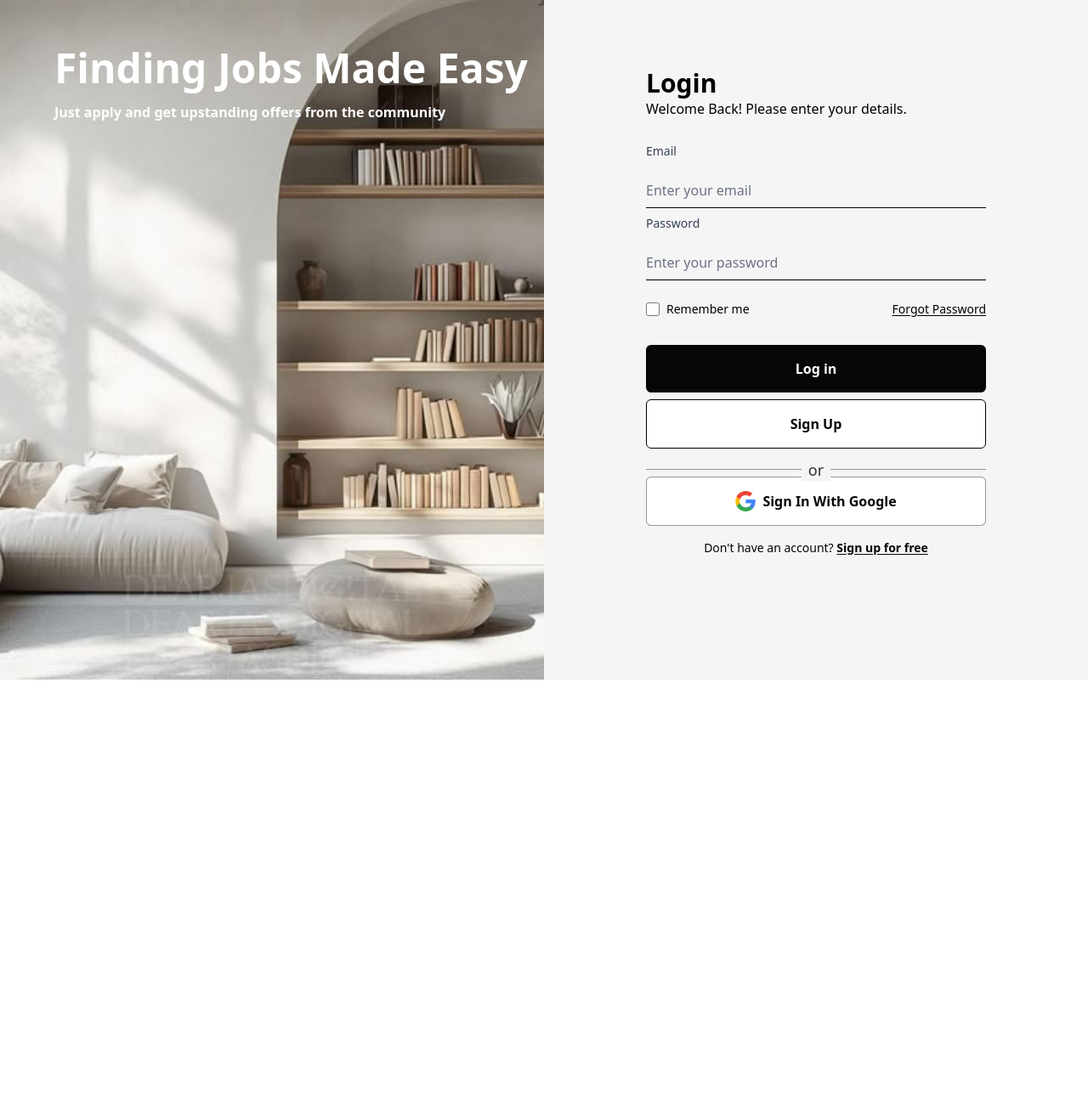
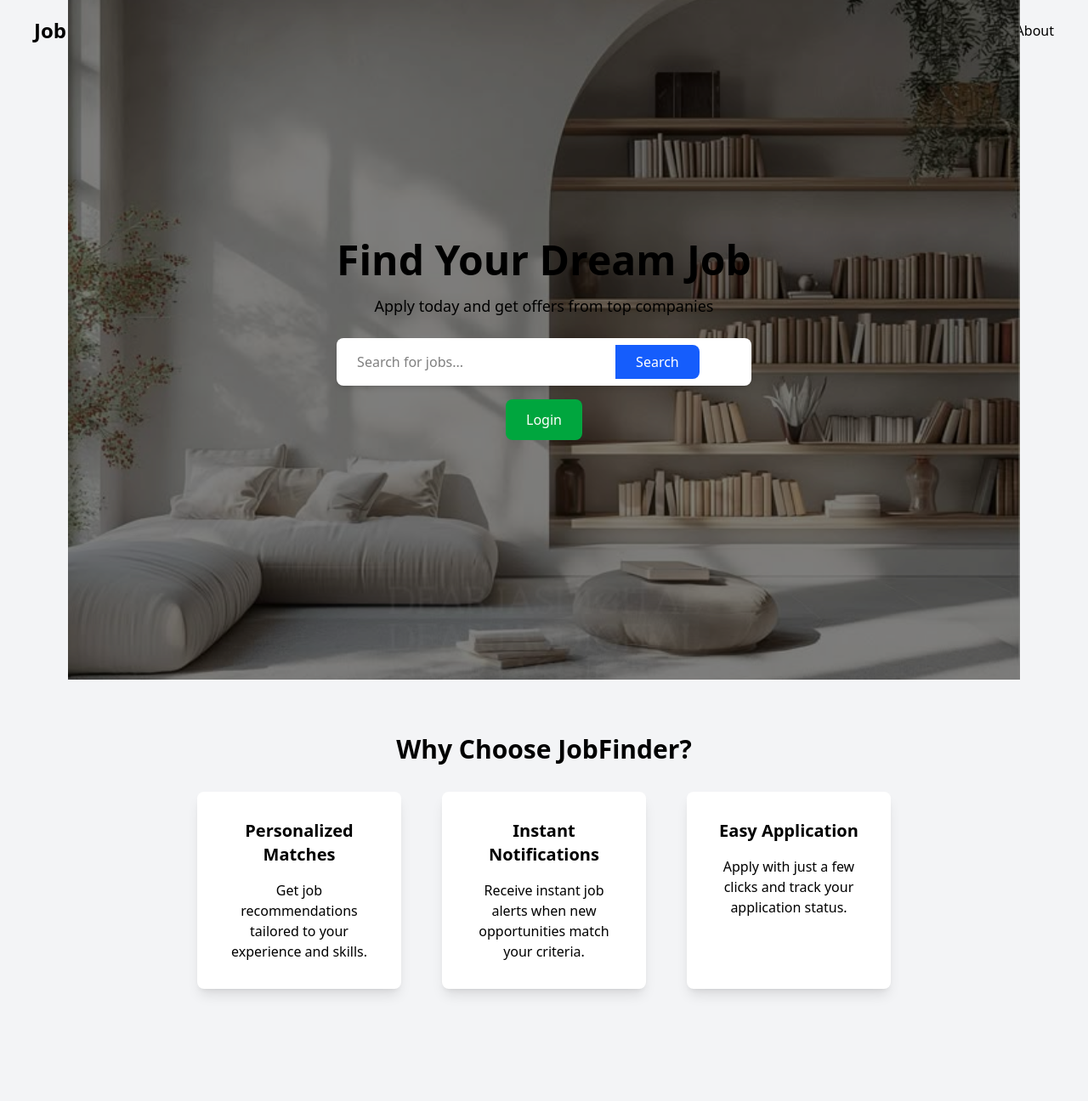
Before and after one commit to Shiramiki/UCU_Web_CapstoneProject, a React (Vite) app in the folder FRONTEND/JOBSYNC APP/: page / in a window 1280 px wide. Shown: the top 1296 px of the page at 85% size. Before the commit the page ends 800 px from the top, so only its background shows below. Built offline with nearby package versions, Linux system fonts and the light colour scheme.

Commit message:
landing page

```diff
--- a/FRONTEND/JOBSYNC APP/src/App.jsx
+++ b/FRONTEND/JOBSYNC APP/src/App.jsx
@@ -1,18 +1,24 @@
-import React, { useState } from 'react';
-import './App.css';
-import coverimage from './assets/coverimage.jpg'; // Fixed import statement
-import Login from './components/login'; // Fixed import statement
+import React, { useState } from "react";
+import { BrowserRouter as Router, Routes, Route } from "react-router-dom"; // Fixed imports
+import "./App.css";
+import Login from "./components/login"; // Fixed import statement
+import LandingPage from "./components/landingpage"; // Fixed import path
+import { motion } from "framer-motion";
 
 function App() {
   // State to manage user type selection
-  const [userType, setUserType] = useState('job-seeker'); // Default to Job Seeker
+  const [userType, setUserType] = useState("job-seeker"); // Default to Job Seeker
 
   return (
-    <div className="flex flex-col items-center justify-center min-h-screen bg-gray-100">
-    {/* Render the Login component */}
-    <Login />
-</div>
-
+    <Router>
+      <div className="flex flex-col items-center justify-center min-h-screen bg-gray-100">
+        <Routes>
+          {/* Define routes for pages */}
+          <Route path="/" element={<LandingPage />} />
+          <Route path="/login" element={<Login />} />
+        </Routes>
+      </div>
+    </Router>
   );
 }
 
--- a/FRONTEND/JOBSYNC APP/src/components/landingpage.jsx
+++ b/FRONTEND/JOBSYNC APP/src/components/landingpage.jsx
@@ -5,45 +5,169 @@ import google_icon from '../assets/googleicon.png';
 
 const LandingPage = () => {
     return (
-        <div className="w-full h-screen flex items-center justify-center bg-gray-100">
-            {/* Left Section - Hero */}
-            <div className="w-1/2 h-full flex flex-col justify-center p-12 relative">
-                <motion.h1
-                    className="text-6xl font-extrabold text-gray-900 leading-tight"
+        <div className="bg-gray-100 text-black">
+            {/* Navbar */}
+            <nav className="w-full flex justify-between items-center px-10 py-5 bg-transparent absolute top-0 left-0 right-0">
+                <h1 className="text-2xl font-bold">JobFinder</h1>
+                <div className="flex items-center gap-6">
+                    <button className="hover:text-blue-500">Home</button>
+                    <button className="hover:text-blue-500">Jobs</button>
+                    <button className="hover:text-blue-500">About</button>
+                    {/* Removed Contact Button */}
+                </div>
+            </nav>
+
+            {/* Hero Section */}
+            <header className="relative w-full h-screen flex flex-col items-center justify-center">
+                <img src={coverimage} alt="Cover" className="absolute w-full h-full object-cover brightness-50" />
+                <motion.div
+                    className="z-10 text-center"
                     initial={{ opacity: 0, y: -50 }}
                     animate={{ opacity: 1, y: 0 }}
+                    transition={{ duration: 1, type: "spring", stiffness: 50 }}
+                >
+                    <h1 className="text-5xl font-extrabold mb-4">Find Your Dream Job</h1>
+                    <p className="text-lg mb-6">Apply today and get offers from top companies</p>
+
+                    {/* Search Bar */}
+                    <motion.div
+                        className="flex bg-white text-black p-2 rounded-lg shadow-md"
+                        initial={{ opacity: 0, scale: 0.8 }}
+                        animate={{ opacity: 1, scale: 1 }}
+                        transition={{ duration: 0.5 }}
+                    >
+                        <input
+                            type="text"
+                            placeholder="Search for jobs..."
+                            className="px-4 py-2 outline-none w-80 rounded-l-lg"
+                        />
+                        <button className="bg-blue-600 text-white px-6 py-2 rounded-r-lg hover:bg-blue-700 transition">
+                            Search
+                        </button>
+                    </motion.div>
+
+                    {/* Login Button */}
+                    <motion.button
+                        className="mt-4 bg-green-600 text-white px-6 py-3 rounded-lg hover:bg-green-700 transition"
+                        initial={{ opacity: 0, scale: 0.8 }}
+                        animate={{ opacity: 1, scale: 1 }}
+                        transition={{ duration: 1.5 }}
+                    >
+                        Login
+                    </motion.button>
+                </motion.div>
+            </header>
+
+            {/* Creative Features Section */}
+            <section className="py-16 px-10 text-center">
+                <motion.h2
+                    className="text-3xl font-bold mb-8"
+                    initial={{ opacity: 0 }}
+                    animate={{ opacity: 1 }}
                     transition={{ duration: 1 }}
                 >
-                    Finding Jobs Made Easy
-                </motion.h1>
+                    Why Choose JobFinder?
+                </motion.h2>
+                <div className="flex justify-center gap-12">
+                    <motion.div
+                        className="bg-white shadow-lg p-8 rounded-lg w-60 text-black"
+                        initial={{ x: -100, opacity: 0 }}
+                        animate={{ x: 0, opacity: 1 }}
+                        transition={{ duration: 0.8 }}
+                    >
+                        <h3 className="text-xl font-semibold mb-4">Personalized Matches</h3>
+                        <p>Get job recommendations tailored to your experience and skills.</p>
+                    </motion.div>
+                    <motion.div
+                        className="bg-white shadow-lg p-8 rounded-lg w-60 text-black"
+                        initial={{ y: -100, opacity: 0 }}
+                        animate={{ y: 0, opacity: 1 }}
+                        transition={{ duration: 0.8 }}
+                    >
+                        <h3 className="text-xl font-semibold mb-4">Instant Notifications</h3>
+                        <p>Receive instant job alerts when new opportunities match your criteria.</p>
+                    </motion.div>
+                    <motion.div
+                        className="bg-white shadow-lg p-8 rounded-lg w-60 text-black"
+                        initial={{ x: 100, opacity: 0 }}
+                        animate={{ x: 0, opacity: 1 }}
+                        transition={{ duration: 0.8 }}
+                    >
+                        <h3 className="text-xl font-semibold mb-4">Easy Application</h3>
+                        <p>Apply with just a few clicks and track your application status.</p>
+                    </motion.div>
+                </div>
+            </section>
+
+            {/* Testimonials */}
+            <section className="py-16 px-10">
+                <motion.h2
+                    className="text-3xl font-bold text-center mb-8"
+                    initial={{ opacity: 0 }}
+                    animate={{ opacity: 1 }}
+                    transition={{ duration: 1 }}
+                >
+                    What Our Users Say
+                </motion.h2>
+
+                <div className="flex gap-6 overflow-x-auto scrollbar-hide p-4">
+                    <motion.div
+                        className="bg-white text-black shadow-md p-6 rounded-lg w-80"
+                        initial={{ x: -100, opacity: 0 }}
+                        animate={{ x: 0, opacity: 1 }}
+                        transition={{ duration: 0.8 }}
+                    >
+                        <p>"I landed my dream job within a week!"</p>
+                        <p className="font-semibold mt-4">- Sarah M.</p>
+                    </motion.div>
+                    <motion.div
+                        className="bg-white text-black shadow-md p-6 rounded-lg w-80"
+                        initial={{ x: 100, opacity: 0 }}
+                        animate={{ x: 0, opacity: 1 }}
+                        transition={{ duration: 0.8 }}
+                    >
+                        <p>"The best job platform ever!"</p>
+                        <p className="font-semibold mt-4">- John D.</p>
+                    </motion.div>
+                    <motion.div
+                        className="bg-white text-black shadow-md p-6 rounded-lg w-80"
+                        initial={{ x: -100, opacity: 0 }}
+                        animate={{ x: 0, opacity: 1 }}
+                        transition={{ duration: 0.8 }}
+                    >
+                        <p>"Super easy to apply and get responses!"</p>
+                        <p className="font-semibold mt-4">- Emily R.</p>
+                    </motion.div>
+                </div>
+            </section>
+
+            {/* CTA Section */}
+            <section className="py-16 text-center">
+                <motion.h2
+                    className="text-3xl font-bold"
+                    initial={{ opacity: 0 }}
+                    animate={{ opacity: 1 }}
+                    transition={{ duration: 1 }}
+                >
+                    Ready to Start?
+                </motion.h2>
                 <motion.p
-                    className="text-lg text-gray-700 mt-4"
-                    initial={{ opacity: 0, x: -50 }}
-                    animate={{ opacity: 1, x: 0 }}
-                    transition={{ delay: 0.5, duration: 1 }}
+                    className="text-lg mb-6"
+                    initial={{ opacity: 0 }}
+                    animate={{ opacity: 1 }}
+                    transition={{ duration: 1.2 }}
                 >
-                    Just apply and get upstanding offers from the community.
+                    Sign up now and land your next big opportunity.
                 </motion.p>
                 <motion.button
-                    className="mt-6 px-6 py-3 bg-black text-white rounded-md font-semibold shadow-md hover:shadow-lg transition duration-300"
-                    whileHover={{ scale: 1.05 }}
-                    whileTap={{ scale: 0.95 }}
+                    className="bg-blue-600 text-white px-6 py-3 rounded-lg hover:bg-blue-700 transition"
+                    initial={{ opacity: 0, scale: 0.8 }}
+                    animate={{ opacity: 1, scale: 1 }}
+                    transition={{ duration: 1.5 }}
                 >
                     Get Started
                 </motion.button>
-            </div>
-
-            {/* Right Section - Image */}
-            <div className="w-1/2 h-full relative overflow-hidden">
-                <motion.img
-                    src={coverimage}
-                    alt="Cover"
-                    className="w-full h-full object-cover"
-                    initial={{ scale: 1.2 }}
-                    animate={{ scale: 1 }}
-                    transition={{ duration: 1.5 }}
-                />
-            </div>
+            </section>
         </div>
     );
 };
--- a/FRONTEND/JOBSYNC APP/src/components/login.jsx
+++ b/FRONTEND/JOBSYNC APP/src/components/login.jsx
@@ -1,39 +1,20 @@
-import React from 'react';
-import coverimage from '../assets/coverimage.jpg';
-import google_icon from '../assets/googleicon.png'; // Ensure this path is correct
-
-const colors = {
-    primary: "#060606",
-    background: "#E0E0E0",
-    disabled: "#D9D9D9"
-};
+import React, { useState } from "react";
+import { Link } from "react-router-dom";
+// Import Link to navigate between pages
+import google_icon from "../assets/googleicon.png"; // Import Google Icon
 
 const Login = () => {
+    const [showPassword, setShowPassword] = useState(false);
+
     return (
-        <div className="w-full h-screen flex items-start">
-            {/* Left Section with Image */}
-            <div className="relative w-1/2 h-full flex flex-col">
-                <div className='absolute top-[5%] left-[10%] flex flex-col'>
-                    <h1 className='text-5xl text-white font-extrabold my-4'>Finding Jobs Made Easy</h1>
-                    <p className='text-base text-white font-extrabold'>Just apply and get upstanding offers from the community</p>
-                </div>
-                <img
-                    src={coverimage}
-                    alt="Cover"
-                    className="w-full h-full object-cover"
-                />
-            </div>
-
-            {/* Right Section with Form */}
-            <div className='w-1/2 h-full bg-[#f5f5f5] flex flex-col p-20 justify-between items-center'>
-                <div className='w-full flex flex-col max-w-[400px]'>
-                    <div className='w-full flex flex-col mb-5'>
-                        <h2 className='text-3xl font-bold'>Login</h2>
-                        <p className='text-base mb-2'>Welcome Back! Please enter your details.</p>
-                    </div>
+        <div className="w-full h-screen flex items-center justify-center bg-gray-100">
+            <div className="bg-white shadow-xl rounded-lg p-12 w-full sm:w-96">
+                <h2 className="text-3xl font-bold text-center mb-4">Login</h2>
+                <p className="text-base text-center mb-6 text-gray-600">Welcome Back! Please enter your details.</p>
 
                 {/* Login Form */}
-                    <form className="w-full flex flex-col">
+                <form className="flex flex-col">
+                    {/* Email Input */}
                     <label htmlFor="email" className="block text-sm font-medium text-gray-700 mb-2">Email</label>
                     <input
                         type="email"
@@ -42,50 +23,46 @@ const Login = () => {
                         className="w-full text-black py-2 my-2 bg-transparent border-b border-black outline-none focus:border-blue-500 transition duration-200 placeholder-gray-500"
                     />
 
+                    {/* Password Input with Toggle */}
+                    <div className="relative">
                         <label htmlFor="password" className="block text-sm font-medium text-gray-700 mb-2">Password</label>
                         <input
-                            type="password"
+                            type={showPassword ? "text" : "password"}
                             id="password"
                             placeholder="Enter your password"
-                            className="w-full text-black py-2 my-2 bg-transparent border-b border-black outline-none focus:border-blue-500 transition duration-200 placeholder-gray-500"
+                            className="w-full text-black py-2 my-2 bg-transparent border-b border-black outline-none focus:border-blue-500 transition duration-200 placeholder-gray-500 pr-10"
                         />
+                        <span
+                            className="absolute right-4 top-1/2 transform -translate-y-1/2 text-gray-600 cursor-pointer"
+                            onClick={() => setShowPassword(!showPassword)}
+                        >
+                            {showPassword ? "Hide" : "Show"}
+                        </span>
+                    </div>
                 </form>
 
-                    {/* Remember Me & Forgot Password */}
-                    <div className='w-full flex items-center justify-between my-4'>
-                        <div className='flex items-center'>
-                            <input type="checkbox" className="w-4 h-4 mr-2" />
-                            <p className='text-sm'>Remember me</p>
-                        </div>
-                        <p className="text-sm font-medium cursor-pointer underline underline-offset-2">Forgot Password</p>
-                    </div>
+                {/* Login Button */}
+                <Link to="/" className="w-full mt-5 text-white font-semibold bg-[#060606] rounded-md p-4 text-center">
+                    Log in
+                </Link>
 
-                    {/* Login & Sign Up Buttons */}
-                    <div className='w-full flex flex-col gap-2 my-4'>
-                        <button className='w-full text-white font-semibold bg-[#060606] rounded-md p-4 text-center flex items-center justify-center cursor-pointer'>
-                            Log in
-                        </button>
-                        <button className='w-full text-[#060606] font-semibold bg-white border border-black rounded-md p-4 text-center flex items-center justify-center cursor-pointer'>
-                            Sign Up
-                        </button>
-                    </div>
-
-                    {/* OR Divider */}
-                    <div className='w-full flex items-center justify-center relative py-2'>
-                        <div className='w-full h-[1px] bg-black/40'></div>
-                        <p className=' absolute bg-[#f5f5f5] px-2 text-lg text-black/80'>or</p>
+                {/* Divider */}
+                <div className="w-full flex items-center justify-center relative py-4">
+                    <div className="w-full h-[1px] bg-black/40"></div>
+                    <p className="absolute bg-[#f5f5f5] px-2 text-lg text-black/80">or</p>
                 </div>
 
                 {/* Google Login Button */}
-                    <button className='w-full text-[#060606] font-semibold bg-white border border-black/40 rounded-md p-4 text-center flex items-center justify-center cursor-pointer'>
-                        <img src={google_icon} alt="Google Icon" className='h-6 mr-2' />
+                <button className="w-full text-[#060606] font-semibold bg-white border border-black/40 rounded-md p-4 text-center flex items-center justify-center cursor-pointer">
+                    <img src="/src/assets/googleicon.png" alt="Google Icon" className="h-6 mr-2" />
                     Sign In With Google
                 </button>
 
                 {/* Sign Up Link */}
-                    <div className='w-full flex items-center justify-center mt-4'>
-                        <p className='text-sm font-normal text-[#060606]'>Don't have an account? <span className='font-semibold underline underline-offset-2 cursor-pointer'>Sign up for free</span></p>
-                    </div>
+                <div className="w-full flex items-center justify-center mt-4">
+                    <p className="text-sm font-normal text-[#060606]">Don't have an account?
+                        <Link to="/signup" className="font-semibold underline underline-offset-2 cursor-pointer"> Sign up for free</Link>
+                    </p>
                 </div>
             </div>
         </div>
--- a/FRONTEND/package.json
+++ b/FRONTEND/package.json
@@ -1,6 +1,7 @@
 {
   "dependencies": {
     "framer": "^2.4.1",
+    "framer-motion": "^12.5.0",
     "motion": "^12.5.0"
   }
 }
```
Also changed, not shown: 1 other file (tests, documents, lock files or other folders). Lines whose indentation alone changed are shown as unchanged.
